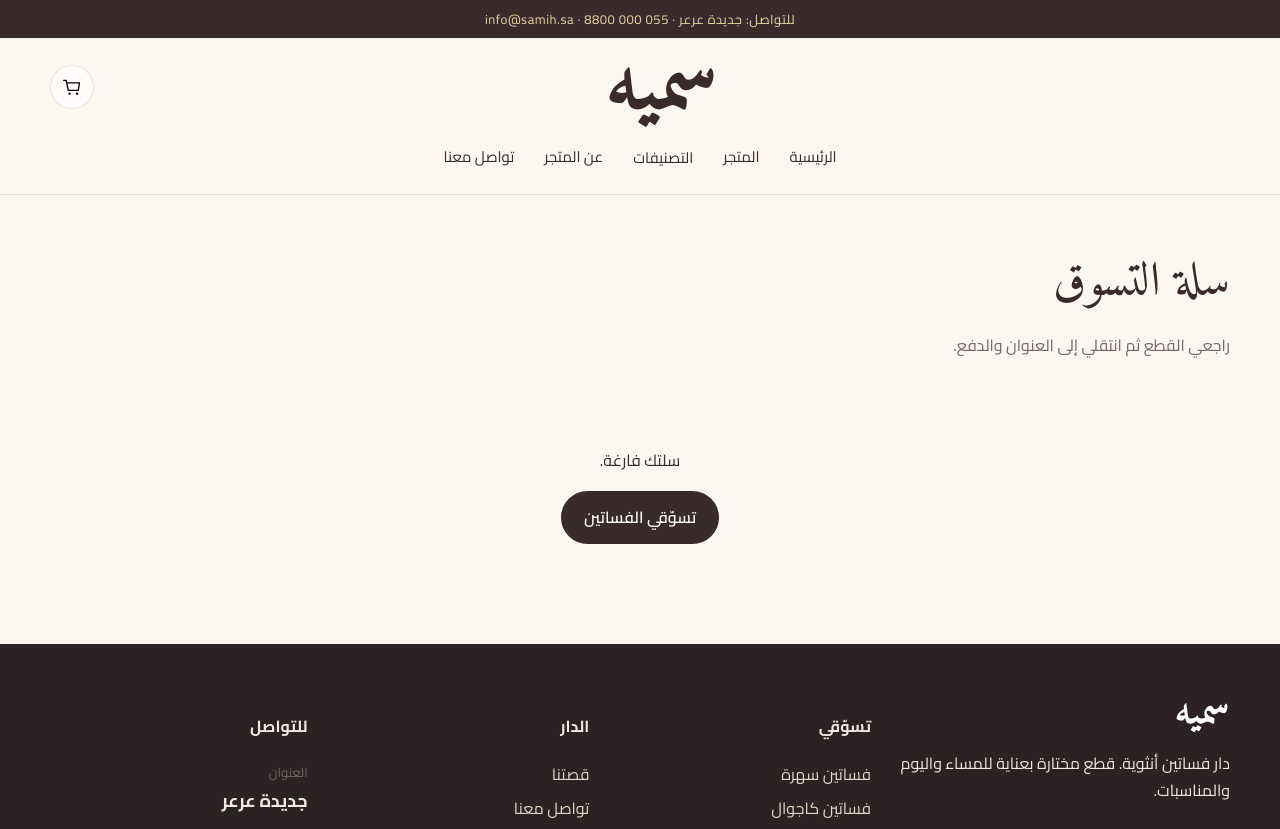
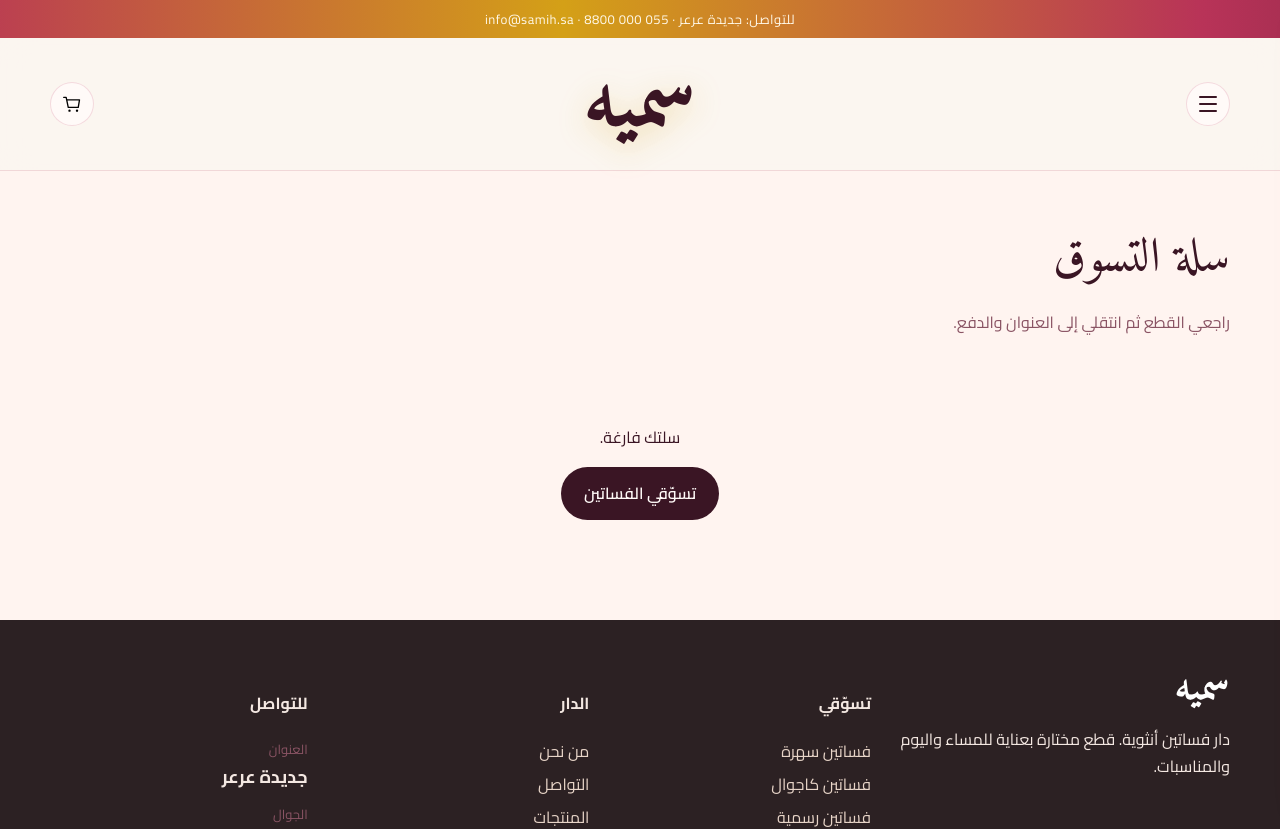
Before and after one commit to ahf88711/samiya, a React (Vite) app: page /cart in a window 1280 px wide. Shown: the top 829 px of the page. Built offline with nearby package versions, Linux system fonts and the light colour scheme.

Commit message:
Add animated side menu, richer colors, and review fixes

```diff
--- a/src/App.tsx
+++ b/src/App.tsx
@@ -2,7 +2,7 @@ import { BrowserRouter, Navigate, Route, Routes } from "react-router-dom";
 import { Layout } from "./components/Layout";
 import { AddressPage, CartPage, PaymentPage, SuccessPage } from "./pages/Checkout";
 import { Home } from "./pages/Home";
-import { About, Contact, NotFound } from "./pages/Info";
+import { About, Contact, NotFound, Shipping } from "./pages/Info";
 import { Product } from "./pages/Product";
 import { Category, Shop } from "./pages/Shop";
 import { StoreProvider } from "./store";
@@ -24,6 +24,7 @@ export default function App() {
             <Route path="order/:id" element={<SuccessPage />} />
             <Route path="about" element={<About />} />
             <Route path="contact" element={<Contact />} />
+            <Route path="shipping" element={<Shipping />} />
             <Route path="*" element={<NotFound />} />
           </Route>
         </Routes>
--- a/src/components/Layout.tsx
+++ b/src/components/Layout.tsx
@@ -44,11 +44,14 @@ export function Layout() {
       <header className="header">
         <div className="container header-row">
           <button
-            className="icon-btn burger"
+            className={`icon-btn burger ${menu ? "is-open" : ""}`}
             onClick={() => setMenu((v) => !v)}
-            aria-label="القائمة"
+            aria-label={menu ? "إغلاق القائمة" : "فتح القائمة"}
+            aria-expanded={menu}
           >
-            ☰
+            <span />
+            <span />
+            <span />
           </button>
           <Link to="/" className="logo" onClick={() => setMenu(false)}>
             سميه
@@ -59,45 +62,28 @@ export function Layout() {
               {cartCount > 0 ? <span className="badge">{cartCount}</span> : null}
             </button>
           </div>
-          <nav className="nav" aria-label="القائمة الرئيسية">
-            <NavLink to="/" end>
-              الرئيسية
-            </NavLink>
-            <NavLink to="/shop">المتجر</NavLink>
-            <div className="drop">
-              <button className="linkish" type="button">
-                التصنيفات
-              </button>
-              <div className="drop-menu">
-                {CATEGORIES.map((c) => (
-                  <Link key={c.id} to={`/category/${c.id}`}>
-                    {c.name}
-                  </Link>
-                ))}
-              </div>
-            </div>
-            <NavLink to="/about">عن المتجر</NavLink>
-            <NavLink to="/contact">تواصل معنا</NavLink>
-          </nav>
         </div>
-        <nav className={`mobile-nav ${menu ? "open" : ""}`} aria-label="قائمة الجوال">
-          <p className="eyebrow">القائمة</p>
-          <NavLink to="/" end>
-            الرئيسية
-          </NavLink>
-          <NavLink to="/shop">المتجر</NavLink>
-          <NavLink to="/about">عن المتجر</NavLink>
-          <NavLink to="/contact">تواصل معنا</NavLink>
-          <p className="eyebrow" style={{ marginTop: 18 }}>
-            التصنيفات
-          </p>
-          {CATEGORIES.map((c) => (
-            <NavLink key={c.id} to={`/category/${c.id}`}>
-              {c.name}
-            </NavLink>
-          ))}
-        </nav>
       </header>
+      {menu ? <div className="overlay menu-overlay" onClick={() => setMenu(false)} /> : null}
+      <nav className={`side-menu ${menu ? "open" : ""}`} aria-label="قائمة الموقع">
+        <div className="side-menu-head">
+          <strong className="footer-brand">سميه</strong>
+          <button className="icon-btn" onClick={() => setMenu(false)} aria-label="إغلاق">
+            ×
+          </button>
+        </div>
+        <NavLink to="/" end>
+          الرئيسية
+        </NavLink>
+        <NavLink to="/shop">المنتجات</NavLink>
+        <NavLink to="/about">من نحن</NavLink>
+        <NavLink to="/contact">التواصل</NavLink>
+        <p className="eyebrow">المزيد</p>
+        <NavLink to="/category/new">وصل حديثاً</NavLink>
+        <NavLink to="/category/evening">فساتين السهرة</NavLink>
+        <NavLink to="/cart">السلة</NavLink>
+        <NavLink to="/shipping">الشحن والتوصيل</NavLink>
+      </nav>
 
       <main id="main">
         <Outlet />
@@ -119,9 +105,10 @@ export function Layout() {
           </div>
           <div>
             <h4>الدار</h4>
-            <Link to="/about">قصتنا</Link>
-            <Link to="/contact">تواصل معنا</Link>
-            <Link to="/shop">كل الفساتين</Link>
+            <Link to="/about">من نحن</Link>
+            <Link to="/contact">التواصل</Link>
+            <Link to="/shop">المنتجات</Link>
+            <Link to="/shipping">الشحن والتوصيل</Link>
           </div>
           <div>
             <h4>للتواصل</h4>
--- a/src/pages/Checkout.tsx
+++ b/src/pages/Checkout.tsx
@@ -325,12 +325,15 @@ export function PaymentPage() {
 export function SuccessPage() {
   const { lastOrder } = useStore();
   const { id } = useParams();
-  const order =
-    lastOrder && lastOrder.id === id
-      ? lastOrder
-      : (JSON.parse(localStorage.getItem("samiya-orders") || "[]") as Order[]).find(
-          (o) => o.id === id,
-        );
+  const stored = (() => {
+    try {
+      const raw = JSON.parse(localStorage.getItem("samiya-orders") || "[]") as Order[];
+      return Array.isArray(raw) ? raw : [];
+    } catch {
+      return [] as Order[];
+    }
+  })();
+  const order = lastOrder && lastOrder.id === id ? lastOrder : stored.find((o) => o.id === id);
 
   if (!order) return <Navigate to="/" replace />;
 
--- a/src/pages/Info.tsx
+++ b/src/pages/Info.tsx
@@ -80,6 +80,29 @@ export function Contact() {
   );
 }
 
+export function Shipping() {
+  return (
+    <div className="container" style={{ paddingBottom: 72 }}>
+      <div className="page-title">
+        <p className="eyebrow">خدمة سميه</p>
+        <h1>الشحن والتوصيل</h1>
+        <p>نوصل طلبك داخل المملكة بعد تأكيد العنوان والدفع.</p>
+      </div>
+      <div className="card" style={{ maxWidth: 640 }}>
+        <p>
+          الشحن مجاني إلى <strong>جديدة عرعر</strong> ومدينة عرعر. بقية المناطق برسوم رمزية تُحسب
+          عند إدخال عنوان التوصيل.
+        </p>
+        <p>مدة التوصيل عادة من يومين إلى خمسة أيام عمل حسب المدينة.</p>
+        <p>يمكنكِ متابعة الطلب عبر رقم الجوال أو البريد الظاهر في صفحة التواصل.</p>
+        <Link className="btn btn-primary" to="/shop">
+          تسوّقي الآن
+        </Link>
+      </div>
+    </div>
+  );
+}
+
 export function NotFound() {
   return (
     <div className="container empty">
--- a/src/store.tsx
+++ b/src/store.tsx
@@ -163,7 +163,13 @@ export function StoreProvider({ children }: { children: ReactNode }) {
       total: subtotal + shipping,
       createdAt: new Date().toISOString(),
     };
-    const prev = JSON.parse(localStorage.getItem("samiya-orders") || "[]") as Order[];
+    let prev: Order[] = [];
+    try {
+      prev = JSON.parse(localStorage.getItem("samiya-orders") || "[]") as Order[];
+      if (!Array.isArray(prev)) prev = [];
+    } catch {
+      prev = [];
+    }
     localStorage.setItem("samiya-orders", JSON.stringify([order, ...prev]));
     setLastOrder(order);
     if (!checkoutItems.length || items === cart) clearCart();
--- a/src/styles.css
+++ b/src/styles.css
@@ -1,20 +1,60 @@
 :root {
-  --cream: #fbf6f0;
-  --blush: #f6e4e8;
-  --rose: #e8b4bc;
-  --rose-deep: #c17b88;
-  --beige: #e8d8c8;
-  --sand: #d9c4ae;
-  --gold: #c6a46a;
-  --gold-soft: #e8d5a3;
-  --ink: #3a2a2c;
-  --muted: #7a6568;
-  --line: rgba(58, 42, 44, 0.12);
-  --white: #fffbfa;
-  --shadow: 0 22px 50px rgba(58, 42, 44, 0.08);
+  --cream: #fff4f0;
+  --blush: #f7c9d4;
+  --rose: #e36b88;
+  --rose-deep: #b83358;
+  --beige: #f3dcc8;
+  --sand: #e2c19f;
+  --gold: #d4a017;
+  --gold-soft: #f3d27a;
+  --ink: #3a1524;
+  --muted: #8a5464;
+  --line: rgba(184, 51, 88, 0.16);
+  --white: #fffaf8;
+  --shadow: 0 18px 40px rgba(184, 51, 88, 0.12);
   --radius: 22px;
   --font: "Cairo", "Segoe UI", Tahoma, sans-serif;
   --display: "Amiri", "Noto Naskh Arabic", serif;
+}
+
+@keyframes fadeUp {
+  from {
+    opacity: 0;
+    transform: translateY(16px);
+  }
+  to {
+    opacity: 1;
+    transform: translateY(0);
+  }
+}
+
+@keyframes shimmer {
+  0%,
+  100% {
+    filter: drop-shadow(0 0 0 transparent);
+  }
+  50% {
+    filter: drop-shadow(0 8px 16px rgba(212, 160, 23, 0.35));
+  }
+}
+
+@keyframes floaty {
+  0%,
+  100% {
+    transform: translateY(0);
+  }
+  50% {
+    transform: translateY(-6px);
+  }
+}
+
+@keyframes shine {
+  from {
+    background-position: 0% 50%;
+  }
+  to {
+    background-position: 100% 50%;
+  }
 }
 
 * {
@@ -93,8 +133,10 @@ button {
 
 /* Header */
 .topbar {
-  background: var(--ink);
-  color: var(--gold-soft);
+  background: linear-gradient(90deg, #4a1830, #b83358, #d4a017, #b83358, #4a1830);
+  background-size: 200% 100%;
+  animation: shine 10s linear infinite;
+  color: #fff8e8;
   text-align: center;
   font-size: 13px;
   letter-spacing: 0.04em;
@@ -127,6 +169,7 @@ button {
   color: var(--ink);
   justify-self: center;
   grid-column: 2;
+  animation: shimmer 4s ease-in-out infinite;
 }
 
 .nav {
@@ -244,7 +287,81 @@ button {
 }
 
 .burger {
-  display: none;
+  display: grid;
+  place-content: center;
+  gap: 5px;
+  z-index: 52;
+}
+
+.burger span {
+  display: block;
+  width: 18px;
+  height: 2px;
+  background: var(--ink);
+  border-radius: 99px;
+  transition: transform 0.25s ease, opacity 0.2s ease;
+}
+
+.burger.is-open span:nth-child(1) {
+  transform: translateY(7px) rotate(45deg);
+}
+
+.burger.is-open span:nth-child(2) {
+  opacity: 0;
+}
+
+.burger.is-open span:nth-child(3) {
+  transform: translateY(-7px) rotate(-45deg);
+}
+
+.side-menu {
+  position: fixed;
+  inset: 0 0 0 auto;
+  z-index: 51;
+  width: min(320px, 86vw);
+  height: 100dvh;
+  background: linear-gradient(180deg, #fffaf8, #f7c9d4);
+  box-shadow: var(--shadow);
+  transform: translateX(110%);
+  transition: transform 0.32s ease;
+  padding: 22px 20px 100px;
+  overflow: auto;
+  display: grid;
+  align-content: start;
+  gap: 6px;
+}
+
+.side-menu.open {
+  transform: translateX(0);
+}
+
+.side-menu-head {
+  display: flex;
+  align-items: center;
+  justify-content: space-between;
+  margin-bottom: 18px;
+}
+
+.side-menu-head .footer-brand {
+  color: var(--ink);
+  font-size: 42px;
+}
+
+.side-menu a {
+  padding: 13px 14px;
+  border-radius: 14px;
+  font-size: 18px;
+  font-weight: 600;
+}
+
+.side-menu a.active,
+.side-menu a:hover {
+  background: rgba(184, 51, 88, 0.12);
+  color: var(--rose-deep);
+}
+
+.menu-overlay {
+  z-index: 50;
 }
 
 /* Hero */
@@ -349,8 +466,10 @@ button {
 }
 
 .btn-gold {
-  background: linear-gradient(135deg, #d8b56d, #b89045);
+  background: linear-gradient(135deg, #f3d27a, #d4a017, #b8840c);
   color: #2c2114;
+  background-size: 180% 180%;
+  animation: shine 4s linear infinite;
 }
 
 .btn-ghost {
@@ -415,6 +534,26 @@ section {
   grid-template-columns: repeat(3, 1fr);
 }
 
+.cat-card:nth-child(2) {
+  animation-delay: 0.08s;
+}
+
+.cat-card:nth-child(3) {
+  animation-delay: 0.16s;
+}
+
+.product-card:nth-child(2) {
+  animation-delay: 0.06s;
+}
+
+.product-card:nth-child(3) {
+  animation-delay: 0.12s;
+}
+
+.product-card:nth-child(4) {
+  animation-delay: 0.18s;
+}
+
 .product-grid {
   grid-template-columns: repeat(3, 1fr);
 }
@@ -425,6 +564,7 @@ section {
   border-radius: var(--radius);
   min-height: 280px;
   color: white;
+  animation: fadeUp 0.6s ease both;
 }
 
 .cat-card img {
@@ -458,10 +598,11 @@ section {
   box-shadow: 0 10px 30px rgba(58, 42, 44, 0.04);
   border: 1px solid var(--line);
   transition: transform 0.25s ease, box-shadow 0.25s ease;
+  animation: fadeUp 0.55s ease both;
 }
 
 .product-card:hover {
-  transform: translateY(-4px);
+  transform: translateY(-6px);
   box-shadow: var(--shadow);
 }
 
@@ -1496,3 +1637,12 @@ section {
     min-height: 52svh;
   }
 }
+
+@media (prefers-reduced-motion: reduce) {
+  *,
+  *::before,
+  *::after {
+    animation: none !important;
+    transition: none !important;
+  }
+}
```
